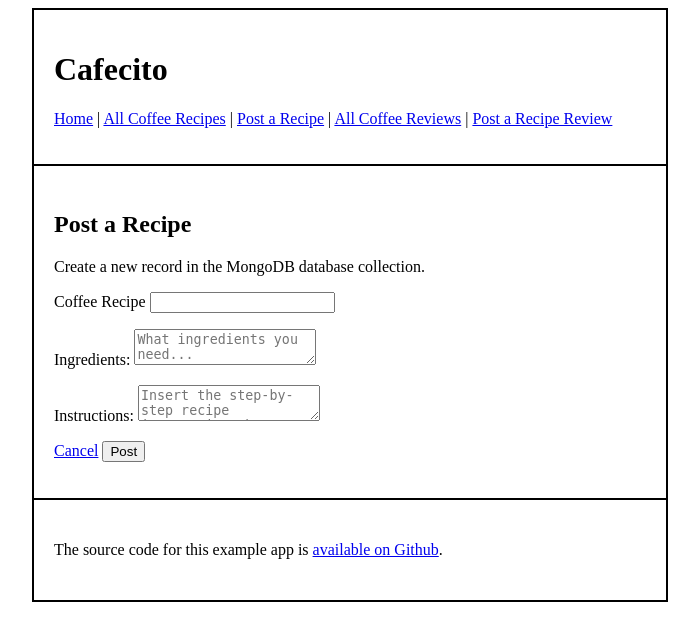
After one commit to dbdesign-students-spring2024/7-web-app-mayanesen, a Flask app: template templates/post_recipe.html in a window 1280 px wide. The commit adds this page. Shown: the top 641 px of the page, without its empty margins (290-989 px from the left). Run offline with Flask 2, Linux system fonts and the light colour scheme; the template is opened without the code that fills it, so the values that code supplies are empty.

Commit message:
cafecito update

```diff
--- a/app.py
+++ b/app.py
@@ -77,7 +77,7 @@ def read():
     Route for GET requests to the read page.
     Displays some information for the user with links to other pages.
     """
-    docs = db.movieapp.find({}).sort(
+    docs = db.reviews.find({}).sort(
         "created_at", -1
     )  # sort in descending order of created_at timestamp
     return render_template("read.html", docs=docs)  # render the read template
@@ -98,12 +98,12 @@ def create_post():
     Route for POST requests to the create page.
     Accepts the form submission data for a new document and saves the document to the database.
     """
-    title = request.form["m_title"]
-    review = request.form["m_review"]
+    recipe_name = request.form["recipe_name"]
+    review = request.form["review"]
 
     # create a new document with the data the user entered
-    doc = {"title": title, "review": review, "created_at": datetime.datetime.utcnow()}
-    db.movieapp.insert_one(doc)  # insert a new document
+    doc = {"recipe_name": recipe_name, "review": review, "created_at": datetime.datetime.utcnow()}
+    db.reviews.insert_one(doc)  # insert a new document
 
     return redirect(
         url_for("read")
@@ -119,7 +119,7 @@ def edit(mongoid):
     Parameters:
     mongoid (str): The MongoDB ObjectId of the record to be edited.
     """
-    doc = db.movieapp.find_one({"_id": ObjectId(mongoid)})
+    doc = db.reviews.find_one({"_id": ObjectId(mongoid)})
     return render_template(
         "edit.html", mongoid=mongoid, doc=doc
     )  # render the edit template
@@ -144,7 +144,7 @@ def edit_post(mongoid):
         "created_at": datetime.datetime.utcnow(),
     }
 
-    db.movieapp.update_one(
+    db.reviews.update_one(
         {"_id": ObjectId(mongoid)}, {"$set": doc}  # match criteria
     )
 
@@ -162,10 +162,64 @@ def delete(mongoid):
     Parameters:
     mongoid (str): The MongoDB ObjectId of the record to be deleted.
     """
-    db.movieapp.delete_one({"_id": ObjectId(mongoid)})
+    db.reviews.delete_one({"_id": ObjectId(mongoid)})
     return redirect(
         url_for("read")
     )  # tell the web browser to make a request for the /read route.
+
+
+# simple search bar
+@app.route("/search")
+def search():
+    # Get the search query from the request URL
+    query = request.args.get("query")
+
+    # Perform the search operation (e.g., query MongoDB for matching records)
+    results = db.recipes.find({"$text": {"$search": query}})
+
+    # Render the search results template with the matching records
+    return render_template("search_results.html", results=results, query=query)
+
+@app.route("/create_recipe")
+def create_recipe():
+    """
+    Route for GET requests to the post_recipe page.
+    Displays a form users can fill out to create a new document.
+    """
+    return render_template("post_recipe.html")  # render the create template
+
+# posting recipes
+@app.route("/create_recipe", methods=["POST"])
+def post_recipe():
+    recipe = request.form["recipe"]
+    ingredients = request.form["ingredients"]
+    instructions = request.form["instructions"]
+
+    new_recipe = {
+            # "_id": ObjectId(mongoid),
+            "recipe": recipe,
+            "ingredients": ingredients,
+            "instructions": instructions,
+            "created_at": datetime.datetime.utcnow(),
+        }
+
+    db.recipes.insert_one(new_recipe)
+
+    return redirect(
+        url_for("post_recipe")
+    )
+
+
+@app.route("/read_recipes")
+def read_recipes():
+    """
+    Route for GET requests to the read page.
+    Displays some information for the user with links to other pages.
+    """
+    docs = db.recipes.find({}).sort(
+        "created_at", -1
+    )  # sort in descending order of created_at timestamp
+    return render_template("read_recipes.html", docs=docs)  # render the read template
 
 
 @app.route("/webhook", methods=["POST"])
--- a/templates/base.html
+++ b/templates/base.html
@@ -2,18 +2,20 @@
 <html>
 
 <head>
-  <title>Movie Mayhem! </title>
+  <title>Cafecito </title>
   <link rel="stylesheet" href="{{ url_for('static', filename='css/style.css') }}" />
 </head>
 
 <body>
   <div class="container">
     <header>
-      <h1>Movie Mayhem!</h1>
+      <h1>Cafecito</h1>
       <p>
         <a href="{{ url_for('home')}}">Home</a> |
-        <a href="{{ url_for('read')}}">All posts</a> |
-        <a href="{{ url_for('create')}}">Create a post</a>
+        <a href="{{ url_for('read_recipes')}}">All Coffee Recipes</a> |
+        <a href="{{ url_for('post_recipe') }}">Post a Recipe</a> |
+        <a href="{{ url_for('read')}}">All Coffee Reviews</a> |
+        <a href="{{ url_for('create')}}">Post a Recipe Review</a>
       </p>
     </header>
     <main>{% block container %} {% endblock %}</main>
--- a/templates/index.html
+++ b/templates/index.html
@@ -2,8 +2,8 @@
 
 {% block container %}
 <h2>Welcome!</h2>
-<p>Welcome to the Movie Mayhem movie review app! This is the home page. You can add a movie review by hitting "Create a
-    post".
+{% include 'search.html' %}
+<p>Welcome to Cafecito! This is the home page.
     Here are also a few links to example pages you might find interesting.
 <ul>
     <li><a href="{{ url_for('read')}}">a page that displays information pulled from a MongoDB database collection</a>
@@ -12,4 +12,5 @@
             collection</a></li>
 </ul>
 </p>
+
 {% endblock %}
--- /dev/null
+++ b/templates/post_recipe.html
@@ -0,0 +1,23 @@
+<!-- post_recipe.html -->
+{% extends 'base.html' %} {% block container %}
+<h2>Post a Recipe</h2>
+<p>Create a new record in the MongoDB database collection.</p>
+<form method="POST" action="{{ url_for('create_recipe') }}">
+    <p>Coffee Recipe
+        <input type="text" id="recipe" name="recipe" /><br />
+    </p>
+    <p>
+        Ingredients:
+        <textarea type="text" id="ingredients" name="ingredients" placeholder="What ingredients you need..."></textarea>
+    </p>
+    <p>
+        Instructions:
+        <textarea type="text" id="instructions" name="instructions"
+            placeholder="Insert the step-by-step recipe instructions here..."></textarea>
+    </p>
+    <p>
+        <a href="{{ url_for('read_recipes')}}">Cancel</a>
+        <input type="submit" name="post-btn" value="Post" />
+    </p>
+</form>
+{% endblock %}
--- a/templates/read.html
+++ b/templates/read.html
@@ -1,14 +1,14 @@
 {% extends 'base.html' %}
 
 {% block container %}
-<h2>Read</h2>
+<h2>All Coffee Reviews</h2>
 <p>This page shows information pulled from a MongoDB database collection.
 
     {% for doc in docs %}
 <div>
     <hr class="solid">
     <p class="post">
-        Post about {{doc.title}} at {{ doc.created_at.strftime("%H:%M on %d %B %Y") }}
+        Post about {{doc.recipe_name}} at {{ doc.created_at.strftime("%H:%M on %d %B %Y") }}
         <br />
         <a href="{{ url_for('edit',mongoid=doc._id)}}">Edit</a> | <a
             href="{{ url_for('delete',mongoid=doc._id)}}">Delete</a>
--- /dev/null
+++ b/templates/search.html
@@ -0,0 +1,5 @@
+<!-- templates/search.html -->
+<form action="{{ url_for('search') }}" method="GET">
+    <input type="text" name="query" placeholder="Search...">
+    <button type="submit">Search</button>
+</form>
```
Also changed, not shown: templates/create.html (+5 -3 lines), templates/read_recipes.html (added, +24 -0 lines), README.md.
